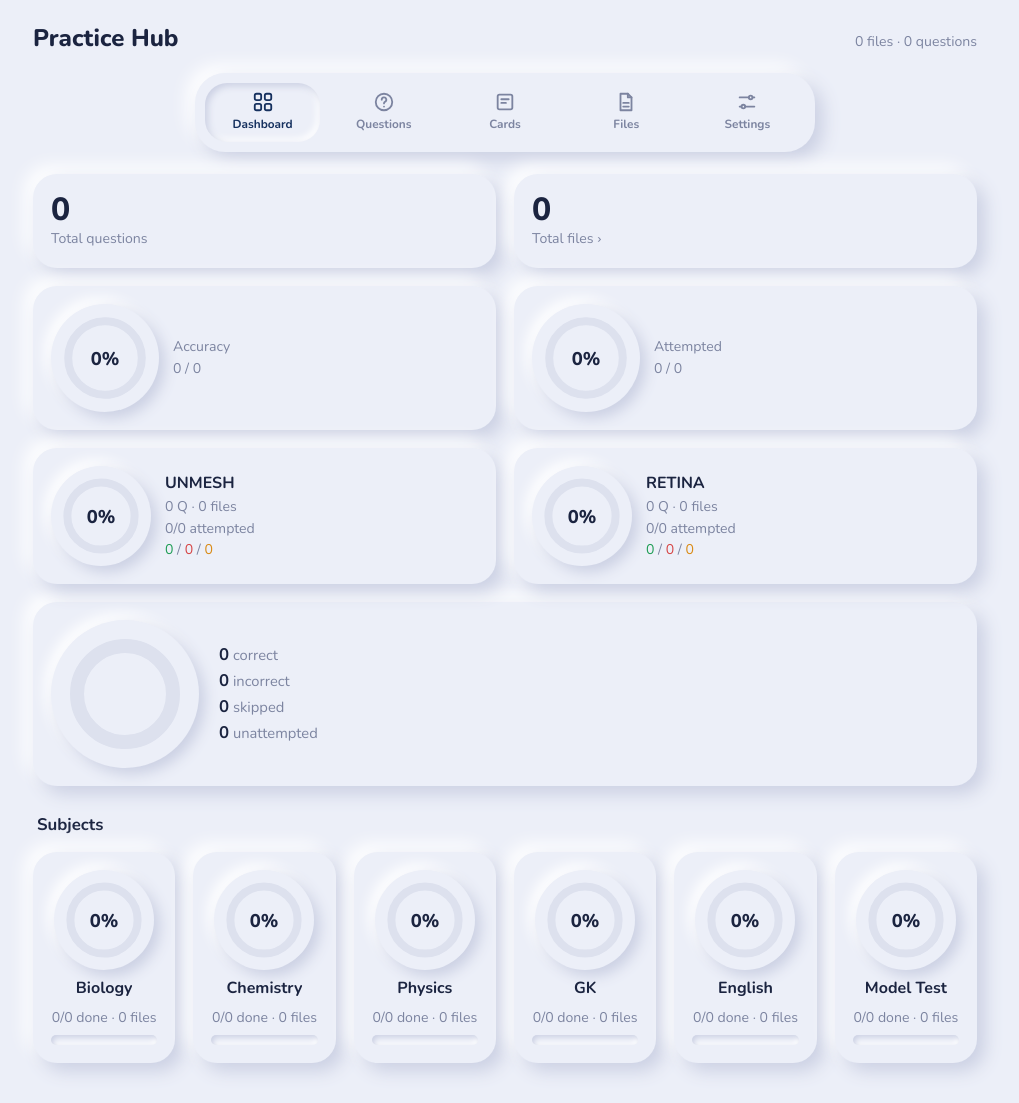
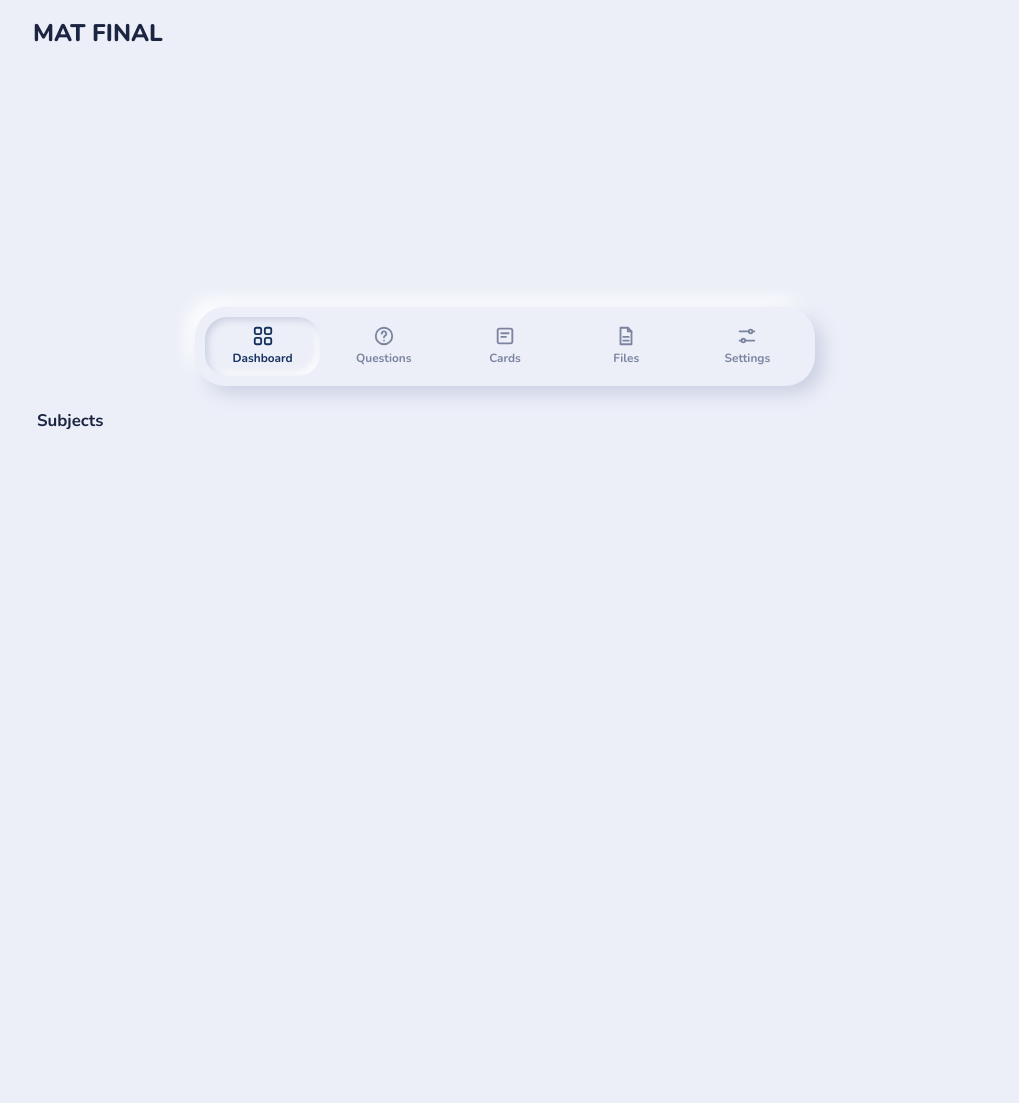
Before and after one commit to rafiulnoob-404/MAT_Final, a Flask app: page / in a window 1280 px wide. Shown: the whole page, without its empty margins (135-1154 px from the left). After the commit the page ends 430 px from the top, so only its background shows below. Run offline with Flask 3, Linux system fonts and the light colour scheme; data that the repository does not hold is empty; some libraries are stand-ins or nearby versions.

Commit message:
MAT FINAL UI/UX updates: flashcard newest-first + AI instructions, collapsible question filters, sync banner, progressive dashboard animation, app name/tagline
- Flashcards: newest first by id, auto seed light color per card from palette,
  AI format instructions box (user instructions passed to /api/ai/format-card)
- Questions: all filters (Coaching/Mode/Phase/Subject/Status) grouped under one
  collapsible 'Filters' section
- Sync: top banner with 'সিঙ্ক এখন করুন' + auto sync after 30s on any change;
  removed GitHub sync card from Settings
- Dashboard: progressive per-box number animation; app name MAT FINAL with
  tagline 'a web for practicing mat questions /// UNMESH, RETINA mcqs ///
  10k+ solved' with typewriter text animation

Co-authored-by: arena-agent <297053741+arena-agent@users.noreply.github.com>

```diff
--- a/templates/index.html
+++ b/templates/index.html
@@ -1,7 +1,7 @@
 <!DOCTYPE html>
 <html lang="en" data-theme="light"><head><meta charset="utf-8">
 <meta name="viewport" content="width=device-width,initial-scale=1">
-<title>Practice Hub</title>
+<title>MAT FINAL</title>
 <link href="https://fonts.googleapis.com/css2?family=Nunito:wght@400;600;700;800&family=Nunito+Sans:wght@400;600;700&family=Hind+Siliguri:wght@400;500;600&display=swap" rel="stylesheet">
 <link rel="stylesheet" href="https://cdnjs.cloudflare.com/ajax/libs/KaTeX/0.16.9/katex.min.css">
 <script src="https://cdnjs.cloudflare.com/ajax/libs/marked/12.0.2/marked.min.js"></script>
@@ -91,6 +91,17 @@ input[type=range]::-moz-range-thumb{width:24px;height:24px;border:0;border-radiu
 .ustat{padding:12px 14px;border-radius:16px;display:flex;flex-direction:column;gap:2px;min-width:0;background:var(--bg)}
 .ustat b{font-size:1.35rem;font-weight:800;line-height:1.2;font-variant-numeric:tabular-nums;overflow-wrap:anywhere}
 .tmp{display:inline-block;margin-left:8px;padding:2px 10px;border-radius:999px;font-size:.66rem;font-weight:800;letter-spacing:.05em;text-transform:uppercase;color:var(--amb);background:var(--bg);box-shadow:inset 2px 2px 5px var(--s1),inset -2px -2px 5px var(--s2);vertical-align:middle}
+.brand{display:flex;flex-direction:column;align-items:flex-start;gap:4px;margin-bottom:2px}
+.brand #app-name{font-size:1.5rem;font-weight:800;line-height:1.1}
+.brand #app-tag{font-size:.82rem;color:var(--mut);line-height:1.4}
+.t-animate{overflow:hidden;display:inline-block;width:0;animation:typewrite 1.2s steps(24,end) forwards}
+.t-animate#app-tag{animation-delay:1.35s;opacity:0;animation:fadein 1s steps(1,end) 1.35s forwards}
+@keyframes typewrite{to{width:100%}}
+@keyframes fadein{to{opacity:1}}
+#sync-banner{position:fixed;top:0;left:0;right:0;background:var(--ac);color:#fff;padding:10px 18px;display:none;justify-content:space-between;align-items:center;gap:12px;z-index:70;font-size:.88rem;font-weight:700;box-shadow:0 4px 14px rgba(0,0,0,.2)}
+#sync-banner span{opacity:.96}
+#sync-banner button{background:rgba(255,255,255,.22);color:#fff;border:1px solid rgba(255,255,255,.45)}
+#ai-instr{width:100%;border:0;border-radius:14px;padding:10px 14px;font:inherit;background:var(--bg);color:var(--tx);box-shadow:inset 3px 3px 7px var(--s1),inset -3px -3px 7px var(--s2);resize:vertical}
 /* flashcards: image-card layout (no download button) */
 .notes{display:grid;grid-template-columns:repeat(auto-fill,minmax(min(100%,300px),1fr));gap:22px;margin-top:16px}
 .note{position:relative;overflow:hidden;color:#1b2440;border-radius:32px;padding:26px 24px 18px;box-shadow:0 14px 28px rgba(0,0,0,.14);min-width:0;display:flex;flex-direction:column;gap:14px}
@@ -132,7 +143,11 @@ input[type=text],input[type=password]{width:100%;border:0;background:var(--bg);c
 @media(min-width:821px){nav{max-width:620px;margin:0 auto 22px}.shell{padding-bottom:40px}#toast{bottom:24px}}
 </style></head><body>
 <div class="shell">
-<header><h1>Practice Hub</h1><span class="mut" id="meta"></span></header>
+<div id="sync-banner"><span id="sync-banner-msg">অসিঙ্কড পরিবর্তন আছে — <b>সিঙ্ক এখন করুন</b> · ৩০ সেকেন্ডে অটো সিঙ্ক হবে</span><button id="sync-now-btn">সিঙ্ক এখন করুন</button></div>
+<header>
+  <div class="brand"><span class="t-animate" id="app-name">MAT FINAL</span><span class="t-animate" id="app-tag">a web for practicing mat questions   ///   UNMESH, RETINA mcqs   ///   10k+ solved</span></div>
+  <span class="mut" id="meta"></span>
+</header>
 <nav id="nav">
  <button data-t="dash" class="on"><svg viewBox="0 0 24 24"><rect x="3" y="3" width="7" height="7" rx="2"/><rect x="14" y="3" width="7" height="7" rx="2"/><rect x="3" y="14" width="7" height="7" rx="2"/><rect x="14" y="14" width="7" height="7" rx="2"/></svg>Dashboard</button>
  <button data-t="questions"><svg viewBox="0 0 24 24"><circle cx="12" cy="12" r="9"/><path d="M9.5 9.5a2.5 2.5 0 1 1 3.5 2.3c-.7.4-1 1-1 1.7M12 17h.01"/></svg>Questions</button>
@@ -144,11 +159,14 @@ input[type=text],input[type=password]{width:100%;border:0;background:var(--bg);c
 <section id="t-dash"><div id="ov"></div><h3 class="sec">Subjects</h3><div class="tiles" id="sb"></div></section>
 
 <section id="t-questions" hidden>
+ <div class="tools" style="gap:10px;align-items:center"><button class="btn" id="filter-toggle">Filters ▾</button><span class="mut" id="filter-sum">ফিল্টার খোলা আছে — লুকানোর জন্য ট্যাপ করুন</span></div>
+ <div id="filter-wrap">
  <div class="frow"><span class="mut">Coaching</span><div class="chips" id="f-co"></div></div>
  <div class="frow"><span class="mut">Mode</span><div class="chips" id="f-mo"></div></div>
  <div class="frow"><span class="mut">Phase</span><div class="chips" id="f-ph"></div></div>
  <div class="frow" id="f-sbw"><span class="mut">Subject</span><div class="chips" id="chips"></div></div>
  <div class="frow"><span class="mut">Status</span><div class="chips" id="stc"></div></div>
+ </div>
  <div class="tools"><button class="btn p" id="go">Shuffle &amp; start</button><span class="mut" id="cnt"></span></div>
  <div id="card"></div>
 </section>
@@ -203,8 +221,6 @@ input[type=text],input[type=password]{width:100%;border:0;background:var(--bg);c
   <label>AI settings</label>
   <p class="mut" id="gm">…</p>
   <div class="acts"><button class="btn" id="ureset">Reset counters</button></div></div>
- <div class="card"><h3>GitHub sync</h3><p class="mut" id="gs">…</p>
-  <div class="acts"><button class="btn p" id="sync">Sync now</button><button class="btn" id="rel">Reload files</button></div></div>
 </section>
 </main></div>
 
@@ -216,6 +232,8 @@ input[type=text],input[type=password]{width:100%;border:0;background:var(--bg);c
   <button data-c="mark"><mark>Highlight</mark></button><button data-c="table">Table</button><button data-c="ai">✨ AI format</button><button data-c="clear">Clear</button>
  </div>
  <div id="edit" contenteditable="true"></div>
+ <label class="mut" style="margin-top:10px">AI ফরম্যাট নির্দেশনা (ঈच्छাকritto)</label>
+ <textarea id="ai-instr" rows="2" placeholder="যেমন: সংক্ষিপ্ত করে বুলেটে লিখুন, শুধু গুরুত্বপূর্ণ পয়েন্ট রাখুন"></textarea>
  <div class="csw" id="csw"></div>
  <div class="acts"><button class="btn p" id="esave">Save</button><button class="btn" id="ecancel">Cancel</button></div>
 </div></div>
@@ -249,6 +267,12 @@ let queue=[],cur=0,curQ=null,answered=false,sess={c:0,i:0,s:0},timer=null,tok=0;
 const QC=new Map(),key=r=>r.f+'#'+r.n,ST={c:'correct',i:'incorrect',s:'skipped','':''};
 const toast=(m,ok)=>{const t=$('#toast');t.textContent=m;t.style.color=ok?'var(--ok)':'var(--bad)';t.style.display='block';setTimeout(()=>t.style.display='none',ok?2000:5000)};
 const post=async(u,b,method='POST',h)=>{const r=await fetch(u,{method,headers:{'Content-Type':'application/json',...(h||{})},body:JSON.stringify(b||{})});let j={};try{j=await r.json()}catch(e){}if(!r.ok)throw j.error||('HTTP '+r.status);return j};
+let syncPending=false,syncTimer=null;
+function syncBanner(show){const b=$('#sync-banner');if(!b)return;b.style.display=show?'flex':'none';if(!show)clearSyncTimer();}
+function clearSyncTimer(){clearTimeout(syncTimer);syncTimer=null;}
+function startSyncTimer(){clearSyncTimer();syncTimer=setTimeout(doSync,30000);}
+async function doSync(){clearSyncTimer();try{const r=await post('/api/sync');syncPending=false;syncBanner(false);toast((r.pending?r.pending+' ফাইল পেন্ডিং':'সিঙ্ক করা হয়েছে'),1)}catch(e){toast('সিঙ্ক ব্যর্থ: '+e);syncBanner(true);startSyncTimer();}}
+function markDirty(){syncPending=true;syncBanner(true);startSyncTimer();}
 const esc=s=>s.replace(/[&<>]/g,c=>({'&':'&amp;','<':'&lt;','>':'&gt;'}[c]));
 const sc=s=>s==='correct'?'up':s==='incorrect'?'dn':s==='skipped'?'sk':'';
 const shuf=a=>{for(let i=a.length-1;i>0;i--){const j=Math.random()*(i+1)|0;[a[i],a[j]]=[a[j],a[i]]}return a};
@@ -267,14 +291,14 @@ const math=el=>{try{renderMathInElement(el,{delimiters:[{left:'$$',right:'$$',di
 function tab(t){
  if(t!=='questions'&&timer){cancelT();cur++;show()}
  if(t!=='cards')stopType();
- if(t!=='dash')cancelAnimationFrame(dashRaf);
+ if(t!=='dash'){dashStop=true;cancelAnimationFrame(dashRaf);}
  document.querySelectorAll('main section').forEach(s=>s.hidden=s.id!=='t-'+t);
  document.querySelectorAll('#nav button').forEach(b=>b.classList.toggle('on',b.dataset.t===t));
  localStorage.tab=t;scrollTo(0,0);
  if(t==='dash')dash();
  if(t==='files')filesUI();
  if(t==='cards')loadCards();
- if(t==='settings'){gh();aiPanel()}}
+ if(t==='settings')aiPanel();}
 document.querySelectorAll('#nav button').forEach(b=>b.onclick=()=>tab(b.dataset.t));
 
 /* stats / dashboard */
@@ -287,6 +311,7 @@ const sbk=q=>q.ph==='MT'?'MT':q.sb;
 
 let dashRaf=0;
 function dash(){
+ dashStop=false;
  cancelAnimationFrame(dashRaf);
  const a=stats(IDX),files=FILES.length,acc=pc(a.c,a.c+a.i),att=pc(a.a,a.t);
  const R=48,C=2*Math.PI*R;let off=0;
@@ -321,13 +346,34 @@ function dash(){
  const reduce=window.matchMedia&&window.matchMedia('(prefers-reduced-motion: reduce)').matches;
  if(root.hidden||reduce||(!a.t&&!files)){draw(1);return}
  draw(0);
- const t0=performance.now(),dur=1350;
- const step=now=>{
-  const t=Math.min(1,(now-t0)/dur),e=1-Math.pow(1-t,3);
-  draw(e);
-  if(t<1)dashRaf=requestAnimationFrame(step);else dashRaf=0
+ let dashStop=false;
+ const boxAnim=(el,dur)=>new Promise(resolve=>{
+  const nums=[...el.querySelectorAll('.cnt-n')].map(e=>[e,+e.dataset.n]);
+  const rings=[...el.querySelectorAll('.rp')].map(e=>[e,e.parentElement.querySelector('.rt'),+e.dataset.c,+e.dataset.p]);
+  const arcs=[...el.querySelectorAll('.da')].map(e=>[e,+e.dataset.l,+e.dataset.o,+e.dataset.c]);
+  const bars=[...el.querySelectorAll('.track i')].map(e=>[e,+e.dataset.w]);
+  const t0=performance.now();
+  const step=now=>{
+   if(dashStop){resolve();return}
+   const t=Math.min(1,(now-t0)/dur),x=1-Math.pow(1-t,3);
+   for(const[n,v]of nums)n.textContent=Math.round(v*x);
+   for(const[e,tx,pv,cp]of rings){const vv=cp*x;e.setAttribute('stroke-dasharray',`${pv*vv/100} ${cp}`);if(tx)tx.textContent=Math.round(vv)+'%'}
+   for(const[e,l,o,cc]of arcs){const v=l*x;e.setAttribute('stroke-dasharray',`${v} ${cc-v}`);e.setAttribute('stroke-dashoffset',`${-o*x}`)}
+   for(const[e,w]of bars)e.style.width=(w*x).toFixed(2)+'%';
+   if(t<1)dashRaf=requestAnimationFrame(step);else resolve()
+  };
+  dashRaf=requestAnimationFrame(step)
+ });
+ const run=async()=>{
+  for(const box of [...root.querySelectorAll('.card')]){
+   if(dashStop)return;
+   await boxAnim(box,900);
+   if(dashStop)return;
+   await new Promise(resolve=>{dashRaf=setTimeout(resolve,180)})
+  }
+  dashRaf=0
  };
- dashRaf=requestAnimationFrame(step)}
+ run()}
 
 /* filters */
 const STF=[['new','Unattempted'],['all','All questions'],['incorrect','Incorrect'],['skipped','Skipped'],['correct','Correct']];
@@ -342,6 +388,7 @@ function fUI(){
  $('#chips').innerHTML=Object.entries(SUBJ).map(([k,v])=>`<button class="chip${F.sb.has(k)?' on':''}" data-k="${k}">${v}</button>`).join('');
  $('#chips').querySelectorAll('.chip').forEach(b=>b.onclick=()=>{F.sb.has(b.dataset.k)?F.sb.delete(b.dataset.k):F.sb.add(b.dataset.k);fUI();build()})}
 function stc(){seg('#stc',STF,sv,k=>{sv=k;stc();build()})}
+$('#filter-toggle').onclick=()=>{const w=$('#filter-wrap');w.hidden=!w.hidden;$('#filter-toggle').textContent=w.hidden?'Filters ▸':'Filters ▾';$('#filter-sum').textContent=w.hidden?'ফিল্টার লুকানো আছে':'ফিল্টার খোলা আছে — লুকানোর জন্য ট্যাপ করুন'};
 const okq=q=>(F.co==='all'||q.co===F.co)&&(F.mo==='all'||q.mo===F.mo)&&(F.ph==='all'||q.ph===F.ph)&&(!F.sb.size||(q.ph!=='MT'&&F.sb.has(q.sb)))&&(sv==='all'||(sv==='new'?!q.st:q.st===sv));
 function build(){queue=shuf(IDX.filter(okq));cur=0;sess={c:0,i:0,s:0};show()}
 
@@ -466,7 +513,7 @@ function cardMd(q,m){
 async function addCard(q,m){
  const body=cardMd(q,m);
  if(!body){toast(m==='mcq'?'No answer to add':m==='exp'?'No explanation to add':'Nothing to add');return}
- try{await post('/api/cards',{body,color:'#fff3a3'});toast('Added to cards',1)}
+ try{await post('/api/cards',{body,color:CC[C.length%CC.length]});toast('Added to cards',1);markDirty()}
  catch(e){toast('Card save failed: '+e)}}
 
 /* flashcards (never shuffled) */
@@ -551,17 +598,18 @@ async function loadCards(){
  $('#sv').hidden=true;$('#cg').hidden=false;cardsUI()}
 function cardsUI(){
  $('#ccnt').textContent=C.length+' cards';
- $('#cg').innerHTML=C.length?C.map(c=>`<div class="note" data-id="${c.id}" style="background:${c.color}"><div class="nb md">${md(c.body,0,1)}</div><div class="na"><button data-a="f">AI format</button><button data-a="e">Edit</button><button data-a="d">Delete</button></div></div>`).join(''):'<div class="mut">No cards yet. Tap "Add card".</div>';
+ const newest=[...C].sort((a,b)=>b.id-a.id);
+ $('#cg').innerHTML=newest.length?newest.map(c=>`<div class="note" data-id="${c.id}" style="background:${c.color}"><div class="nb md">${md(c.body,0,1)}</div><div class="na"><button data-a="f">AI format</button><button data-a="e">Edit</button><button data-a="d">Delete</button></div></div>`).join(''):'<div class="mut">No cards yet. Tap "Add card".</div>';
  math($('#cg'));
  $('#cg').querySelectorAll('.note button').forEach(b=>b.onclick=async()=>{
   const id=+b.closest('.note').dataset.id,c=C.find(x=>x.id===id),a=b.dataset.a;
   if(a==='e')openEd(c);
   else if(a==='f'){
    b.disabled=true;b.textContent='…';
-   try{const r=await post('/api/ai/format-card',{body:c.body});
-    await post('/api/cards/'+id,{body:r.body,color:c.color},'PUT');toast('Formatted',1);loadCards()}
+   try{const r=await post('/api/ai/format-card',{body:c.body,instructions:$('#ai-instr').value.trim()});
+    await post('/api/cards/'+id,{body:r.body,color:c.color},'PUT');toast('Formatted',1);loadCards();markDirty()}
    catch(e){toast('AI failed: '+e);b.disabled=false;b.textContent='AI format'}}
-  else if(confirm('Delete this card?')){try{await post('/api/cards/'+id,{},'DELETE');loadCards()}catch(e){toast('Delete failed: '+e)}}})}
+  else if(confirm('Delete this card?')){try{await post('/api/cards/'+id,{},'DELETE');loadCards();markDirty()}catch(e){toast('Delete failed: '+e)}}})}
 function study(){
  if(!C.length)return toast('No cards yet');
  deck=[...C];di=0;$('#cg').hidden=true;$('#sv').hidden=false;deckUI()}
@@ -581,7 +629,7 @@ $('#studyb').onclick=study;$('#addc').onclick=()=>openEd(null);
 function swUI(){$('#csw').innerHTML=CC.map(c=>`<button data-c="${c}" style="background:${c}" class="${c===edColor?'on':''}"></button>`).join('');
  $('#csw').querySelectorAll('button').forEach(b=>b.onclick=()=>{edColor=b.dataset.c;swUI()})}
 function openEd(c){
- edId=c?c.id:null;edColor=c?c.color:'#fff3a3';
+ edId=c?c.id:null;edColor=c?c.color:CC[C.length%CC.length];
  $('#edt').textContent=c?'Edit card':'New card';
  $('#edit').innerHTML=c?md(c.body,0,1):'';
  swUI();$('#ed').hidden=false;$('#edit').focus();document.execCommand('styleWithCSS',false,false)}
@@ -592,7 +640,7 @@ $('#tbar').onclick=async e=>{
  if(c==='ai'){
   const body=h2m($('#edit'));if(!body)return toast('Card is empty');
   b.disabled=true;b.textContent='Formatting…';
-  try{const r=await post('/api/ai/format-card',{body});$('#edit').innerHTML=md(r.body,0,1);math($('#edit'))}
+  try{const r=await post('/api/ai/format-card',{body,instructions:$('#ai-instr').value.trim()});$('#edit').innerHTML=md(r.body,0,1);math($('#edit'))}
   catch(e){toast('AI failed: '+e)}
   b.disabled=false;b.textContent='✨ AI format';return}
  if(c==='h')document.execCommand('formatBlock',false,document.queryCommandValue('formatBlock').toLowerCase()==='h3'?'div':'h3');
@@ -621,7 +669,7 @@ $('#esave').onclick=async()=>{
  const body=h2m($('#edit'));
  if(!body)return toast('Card is empty');
  try{edId?await post('/api/cards/'+edId,{body,color:edColor},'PUT'):await post('/api/cards',{body,color:edColor});
-  $('#ed').hidden=true;if(!$('#t-cards').hidden)loadCards();else toast('Card saved',1)}
+  $('#ed').hidden=true;if(!$('#t-cards').hidden)loadCards();else toast('Card saved',1);markDirty()}
  catch(e){toast('Save failed: '+e)}};
 
 /* HTML (editor) -> Markdown */
@@ -684,7 +732,7 @@ $('#pdf-form').onsubmit=async e=>{
   const title=document.createElement('strong');title.className='up';title.textContent=`Saved ${d.filename} · ${d.questions} questions`;result.append(title);
   const info=document.createElement('p');info.className='mut';info.textContent=`${d.kind.toUpperCase()} detected · Saved to ${d.location}`;result.append(info);
   if(d.warnings.length){const details=document.createElement('details'),summary=document.createElement('summary'),ul=document.createElement('ul');summary.textContent=`${d.warnings.length} conversion warning(s) — review`;details.append(summary);d.warnings.forEach(w=>{const li=document.createElement('li');li.textContent=w;ul.append(li)});details.append(ul);result.append(details)}
-  form.reset();updatePdfName();try{await loadIndex()}catch(_){const note=document.createElement('p');note.className='mut';note.textContent='Saved, but the file list could not be refreshed. Reload the page to see it.';result.append(note)}
+  form.reset();updatePdfName();markDirty();try{await loadIndex()}catch(_){const note=document.createElement('p');note.className='mut';note.textContent='Saved, but the file list could not be refreshed. Reload the page to see it.';result.append(note)}
  }catch(err){const msg=document.createElement('p');msg.className='dn';msg.textContent=err.message||String(err);result.append(msg)}
  finally{result.hidden=false;btn.disabled=false;btn.textContent='Convert & save'}
 };
@@ -736,12 +784,6 @@ async function aiPanel(){
  }catch(e){$('#um').textContent='Usage unavailable: '+e}
 }
 $('#ureset').onclick=async()=>{try{await post('/api/ai/usage/reset');await aiPanel();toast('Counters reset',1)}catch(e){toast('Reset failed: '+e)}};
-function gh(){fetch('/api/health').then(r=>r.json()).then(h=>{
- $('#gs').textContent=(h.github?`Commits are batched every ${Math.max(1,Math.round(h.sync_secs/60))} min. Pending files: ${h.pending}`:'GitHub storage is off (using local files).')+(h.ignored_files?` Ignored ${h.ignored_files} file(s) with old names (e.g. ${h.ignored_sample.join(', ')}).`:'');
- $('#sync').hidden=!h.github})}
-$('#sync').onclick=async()=>{try{const r=await post('/api/sync');toast(r.pending?`${r.pending} file(s) still pending`:'Synced',!r.pending);gh()}catch(e){toast('Sync failed: '+e)}};
-$('#rel').onclick=async()=>{try{await post('/api/reload');await loadIndex();toast('Reloaded',1);gh()}catch(e){toast('Reload failed: '+e)}};
-
 async function loadIndex(){
  const d=await (await fetch('/api/index')).json();
  if(!Array.isArray(d))throw d.error||'bad index';
```
Also changed, not shown: tools/ai.py (+6 -2 lines).
